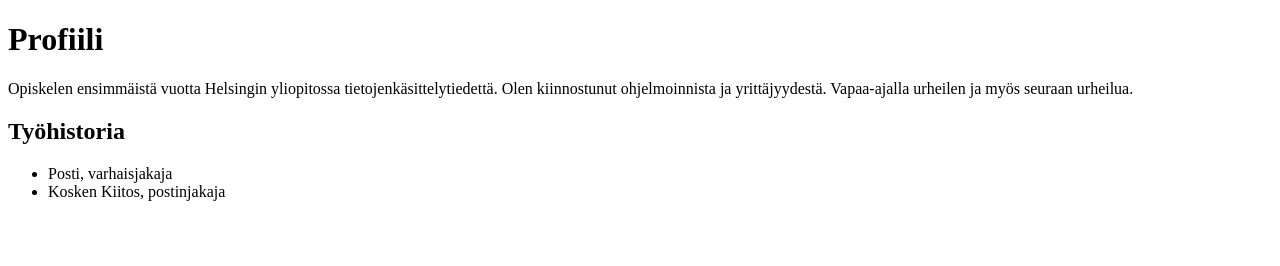
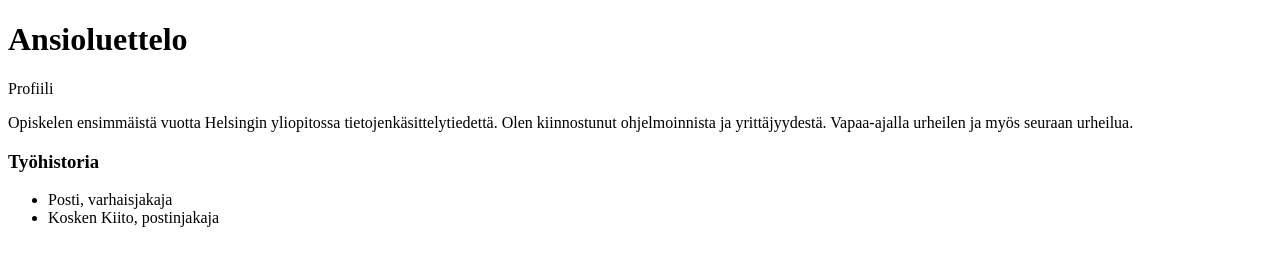
Before and after one commit to akikleemola/ansioluettelo, a plain HTML site: page Ansioluettelo/ansioluettelo.html in a window 1280 px wide. Drawn offline with Linux system fonts and the light colour scheme.

Commit message:
Otsikko lisätty

```diff
--- a/Ansioluettelo/ansioluettelo.html
+++ b/Ansioluettelo/ansioluettelo.html
@@ -12,14 +12,15 @@
 </head>
 
 <body>
-   <h1>Profiili</h1>
+    <h1>Ansioluettelo</h1>
+   <h12>Profiili</h2>
   <p>Opiskelen ensimmäistä vuotta Helsingin yliopitossa tietojenkäsittelytiedettä.
     Olen kiinnostunut ohjelmoinnista ja yrittäjyydestä.
     Vapaa-ajalla urheilen ja myös seuraan urheilua.
-  <h2>Työhistoria</h2>
+  <h3>Työhistoria</h3>
     <ul>
       <li>Posti, varhaisjakaja</li>
-      <li>Kosken Kiitos, postinjakaja</li>
+      <li>Kosken Kiito, postinjakaja</li>
     </ul>
   <p></p>
 
```
